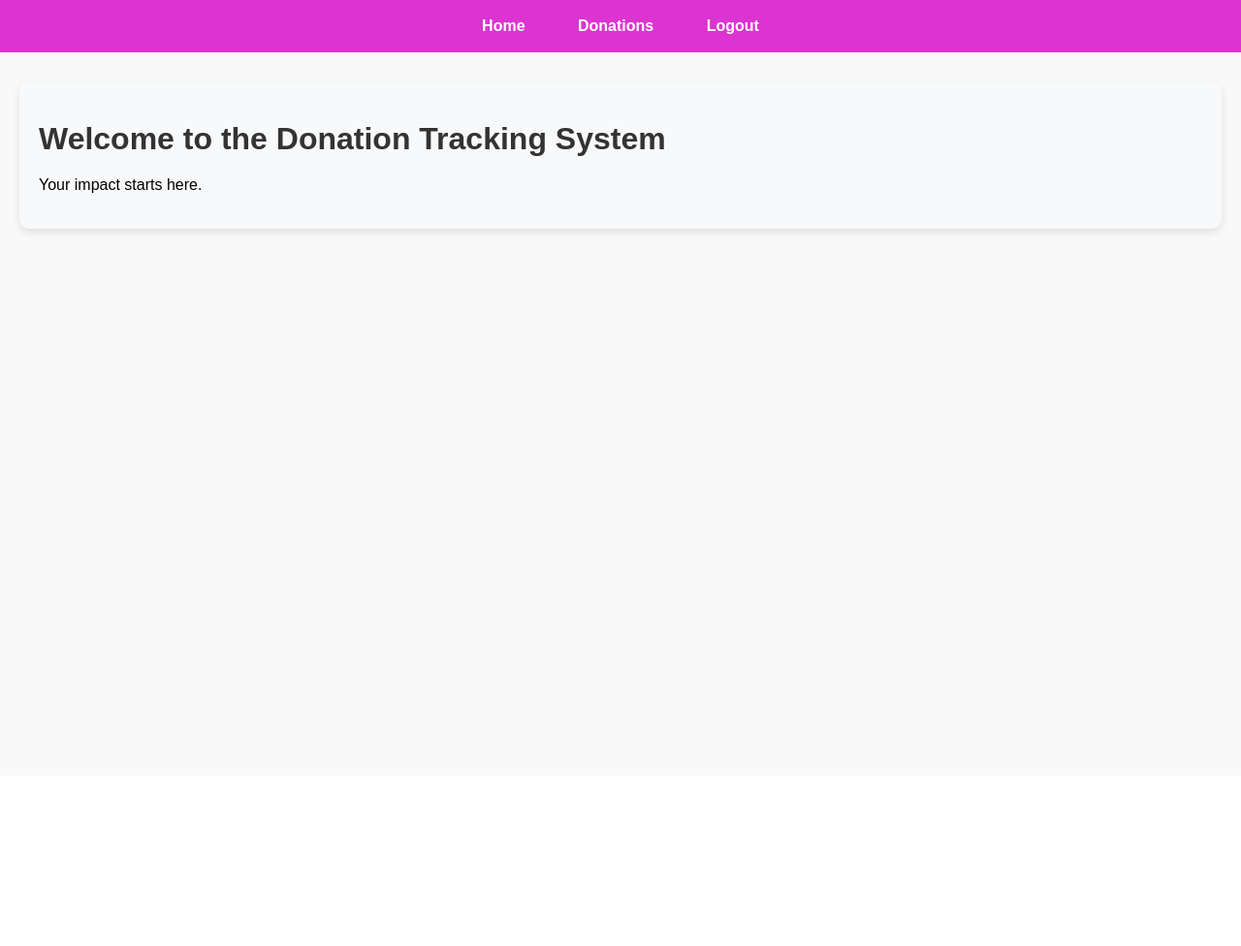
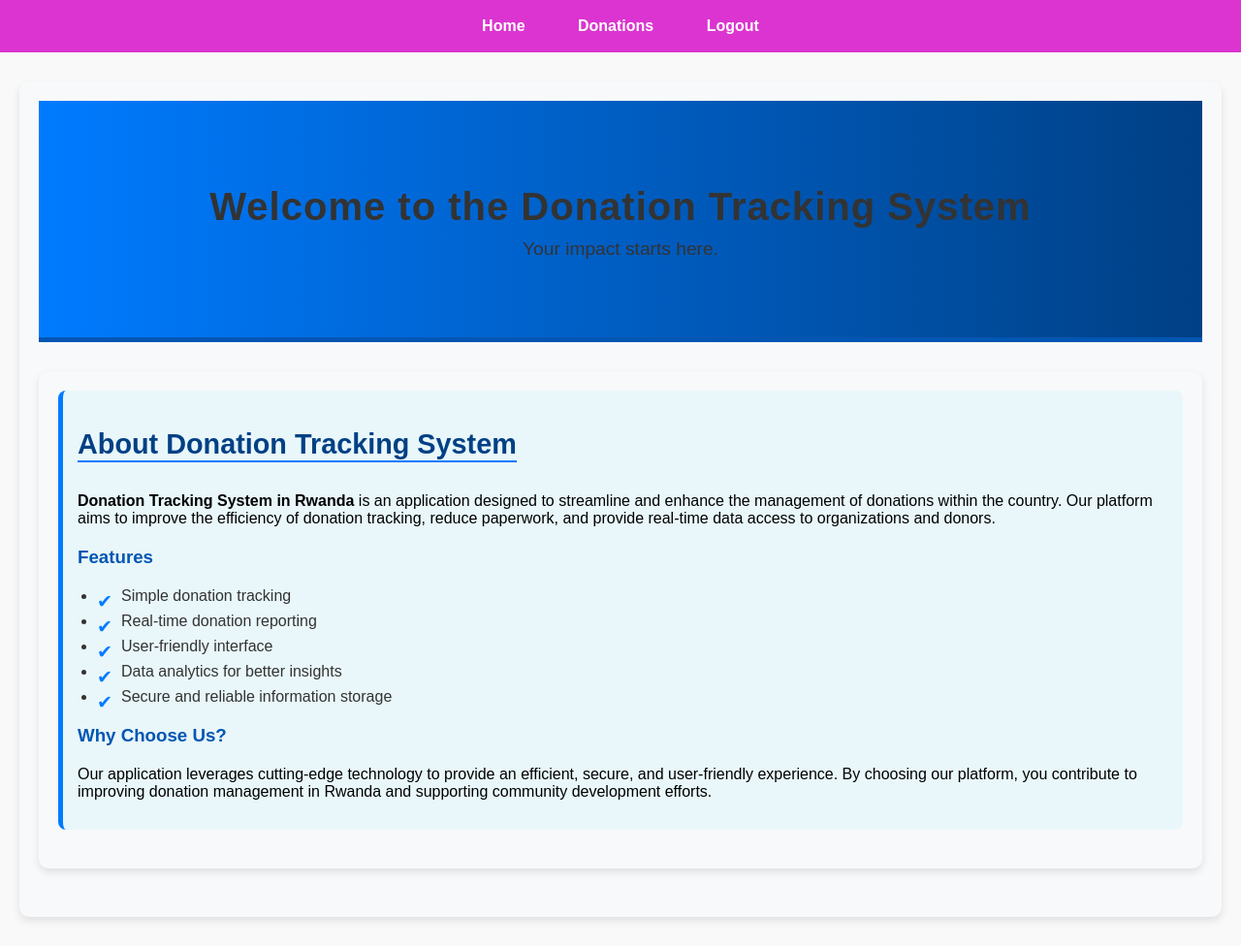
Before and after one commit to uhonorine77/Donations_management, a Django app: page / in a window 1280 px wide. Shown: the whole page at 97% size. Before the commit the page ends 800 px from the top, so only its background shows below. Run offline with Django 5.2, Linux system fonts and the light colour scheme.

Commit message:
Initial commit

```diff
--- a/donatingapp/static/css/styles.css
+++ b/donatingapp/static/css/styles.css
@@ -1,9 +1,28 @@
-/* General Styles */
 body {
     font-family: 'Arial', sans-serif;
     background-color: #f9f9f9;
     margin: 0;
     padding: 0;
+}
+
+.hero-section {
+    background: linear-gradient(to right, #007bff, #004085);
+    color: #fff;
+    padding: 60px 20px;
+    text-align: center;
+    border-bottom: 5px solid #0056b3;
+}
+
+.hero-text h1 {
+    font-size: 2.5em;
+    margin-bottom: 10px;
+    letter-spacing: 1px;
+}
+
+.hero-text h4 {
+    font-size: 1.2em;
+    font-weight: 300;
+    margin-top: 0;
 }
 
 .container {
@@ -13,11 +32,61 @@ body {
     background-color: #f8f9fa;
     border-radius: 10px;
     box-shadow: 0 4px 8px rgba(0, 0, 0, 0.1);
+    overflow: hidden;
 }
 
-h1, h2, h3 {
+.content-section {
+    padding: 15px;
+    background-color: #e9f7fa;
+    border-left: 5px solid #007bff;
+    border-radius: 8px;
+    margin-bottom: 20px;
+}
+
+.content-section h2 {
+    font-size: 1.8em;
+    color: #004085;
+    margin-bottom: 15px;
+    border-bottom: 2px solid #007bff;
+    display: inline-block;
+}
+
+.content-section h3 {
+    margin-top: 20px;
+    color: #0056b3;
+}
+
+.content-section ul {
+    padding-left: 20px;
+    margin-top: 10px;
+}
+
+.content-section ul li {
+    margin-bottom: 8px;
+    font-size: 1rem;
+    color: #333;
+    position: relative;
+    padding-left: 25px;
+}
+
+.content-section ul li::before {
+    content: "✔";
+    color: #007bff;
+    font-size: 1.2em;
+    position: absolute;
+    left: 0;
+    top: 3px;
+}
+
+h1, h2, h3, h4 {
     color: #333;
     margin-bottom: 20px;
+    font-family: 'Poppins', sans-serif;
+}
+
+p {
+    font-size: 1rem;
+    margin-bottom: 15px;
 }
 
 a {
@@ -29,7 +98,6 @@ a:hover {
     text-decoration: underline;
 }
 
-/* Navbar Styles */
 nav {
     background-color: #db34d0;
     padding: 10px;
@@ -49,7 +117,6 @@ nav a:hover {
     background-color: #a129b9;
 }
 
-/* Buttons */
 button, .btn {
     background-color: #b229b9;
     border: none;
@@ -72,7 +139,6 @@ button:hover, .btn:hover {
     background-color: #c0392b;
 }
 
-/* Form Styles */
 form {
     margin-top: 20px;
 }
@@ -95,7 +161,6 @@ form textarea {
     height: 100px;
 }
 
-/* Tables */
 table {
     width: 100%;
     border-collapse: collapse;
@@ -136,7 +201,6 @@ table tr:hover {
     color: #fff;
 }
 
-/* Alerts */
 .alert {
     padding: 15px;
     background-color: #f1c40f;
--- a/donatingapp/templates/home.html
+++ b/donatingapp/templates/home.html
@@ -3,6 +3,27 @@
 {% block title %}Home{% endblock %}
 
 {% block content %}
-<h1>Welcome to the Donation Tracking System</h1>
-<p>Your impact starts here.</p>
+<div class="hero-section">
+    <div class="hero-text">
+        <h1>Welcome to the Donation Tracking System</h1>
+        <h4>Your impact starts here.</h4>
+    </div>
+</div>
+
+<div class="container">
+    <div class="content-section">
+        <h2>About Donation Tracking System</h2>
+        <p><b>Donation Tracking System in Rwanda</b> is an application designed to streamline and enhance the management of donations within the country. Our platform aims to improve the efficiency of donation tracking, reduce paperwork, and provide real-time data access to organizations and donors.</p>
+        <h3>Features</h3>
+        <ul>
+            <li>Simple donation tracking</li>
+            <li>Real-time donation reporting</li>
+            <li>User-friendly interface</li>
+            <li>Data analytics for better insights</li>
+            <li>Secure and reliable information storage</li>
+        </ul>
+        <h3>Why Choose Us?</h3>
+        <p>Our application leverages cutting-edge technology to provide an efficient, secure, and user-friendly experience. By choosing our platform, you contribute to improving donation management in Rwanda and supporting community development efforts.</p>
+    </div>
+</div>
 {% endblock %}
```
Also changed, not shown: donatingapp/donations/views.py (+16 -6 lines), donatingapp/templates/analytics/analytics.html (+109 -38 lines).
